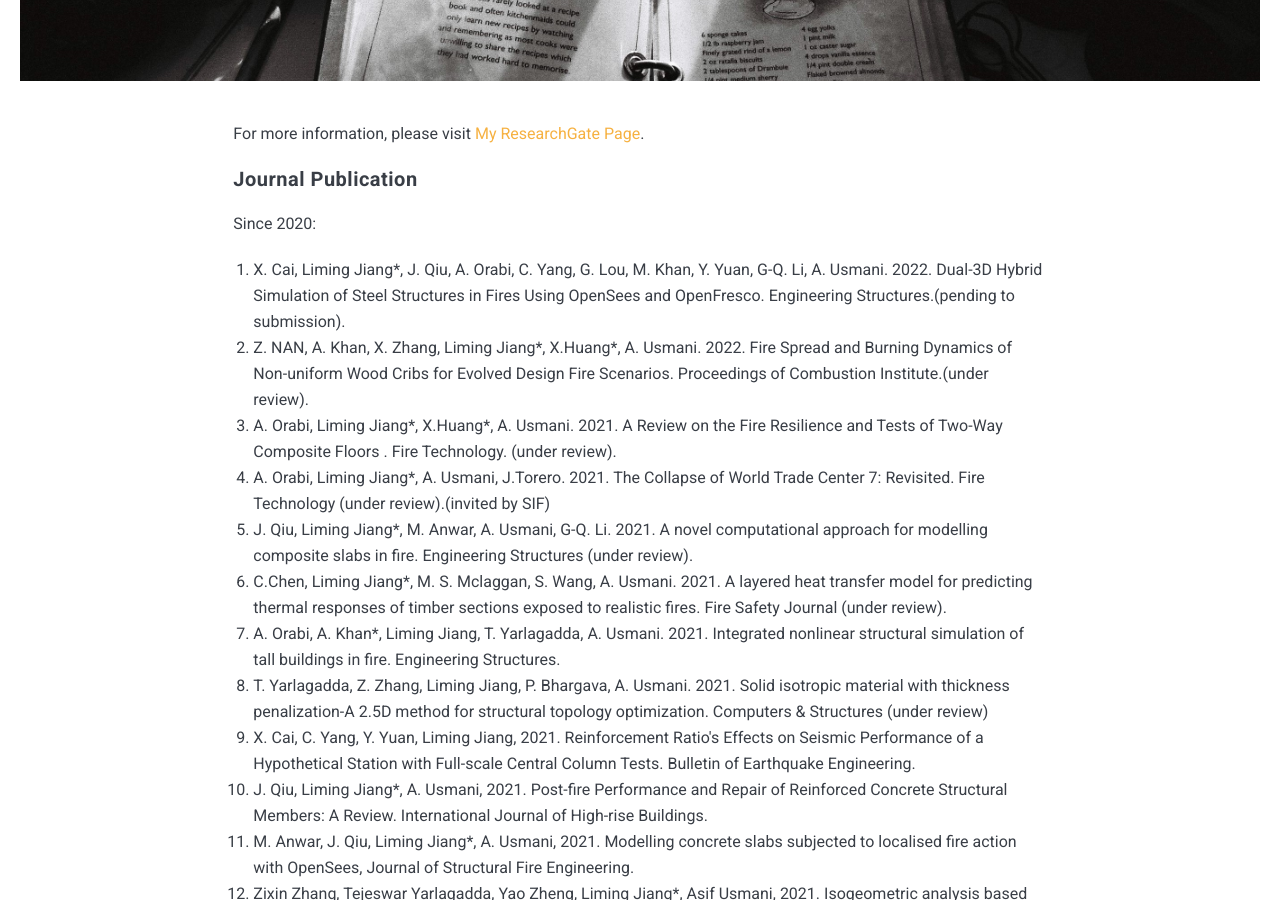
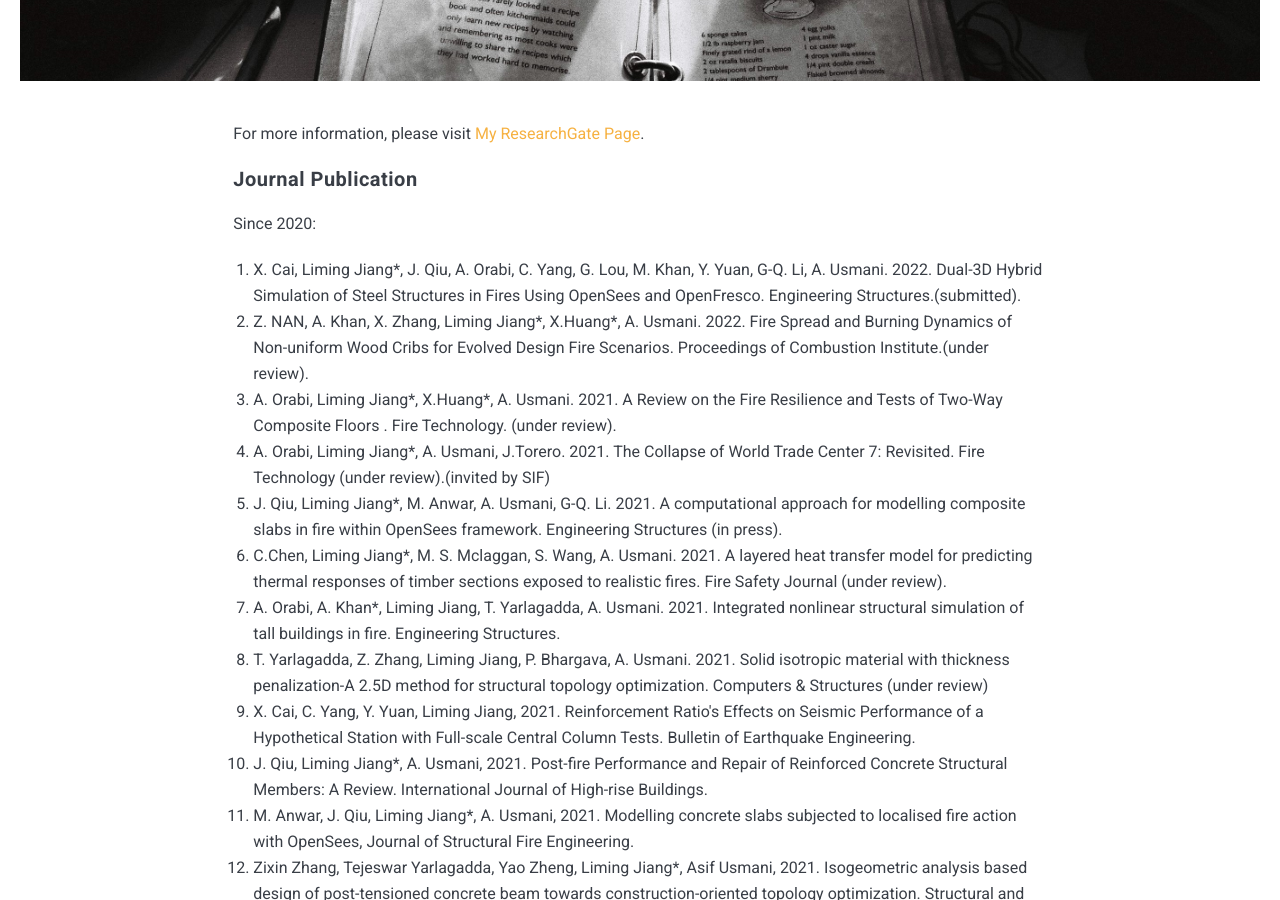
Before and after one commit to LimingXLiming/JiangLiming, a Jekyll site: the page built from _pages/Publication.md, in a window 1280 px wide and 900 px high, scrolled down 550 px. Built offline with Jekyll 4.4.1, drawn with Linux system fonts in a browser that asks for light colours; nearby versions of some CDN libraries.

Commit message:
Update Publication.md

```diff
--- a/_pages/Publication.md
+++ b/_pages/Publication.md
@@ -8,11 +8,11 @@ For more information, please visit [My ResearchGate Page](https://www.researchga
 #### Journal Publication
 <p>Since 2020:</p>
 <ol>
-  <li>X. Cai, Liming Jiang*, J. Qiu, A. Orabi, C. Yang, G. Lou, M. Khan, Y. Yuan, G-Q. Li, A. Usmani. 2022. Dual-3D Hybrid Simulation of Steel Structures in Fires Using OpenSees and OpenFresco. Engineering Structures.(pending to submission).</li>
+  <li>X. Cai, Liming Jiang*, J. Qiu, A. Orabi, C. Yang, G. Lou, M. Khan, Y. Yuan, G-Q. Li, A. Usmani. 2022. Dual-3D Hybrid Simulation of Steel Structures in Fires Using OpenSees and OpenFresco. Engineering Structures.(submitted).</li>
   <li>Z. NAN, A. Khan, X. Zhang, Liming Jiang*, X.Huang*, A. Usmani.  2022. Fire Spread and Burning Dynamics of Non-uniform Wood Cribs for Evolved Design Fire Scenarios. Proceedings of Combustion Institute.(under review).</li>
   <li>A. Orabi, Liming Jiang*, X.Huang*, A. Usmani.  2021. A Review on the Fire Resilience and Tests of Two-Way Composite Floors . Fire Technology. (under review).</li>
   <li>A. Orabi, Liming Jiang*, A. Usmani, J.Torero.  2021. The Collapse of World Trade Center 7: Revisited. Fire Technology (under review).(invited by SIF)</li>
-  <li>J. Qiu, Liming Jiang*, M. Anwar, A. Usmani, G-Q. Li.  2021. A novel computational approach for modelling composite slabs in fire. Engineering Structures (under review).</li>
+  <li>J. Qiu, Liming Jiang*, M. Anwar, A. Usmani, G-Q. Li.  2021. A computational approach for modelling composite slabs in fire within OpenSees framework. Engineering Structures (in press).</li>
   <li>C.Chen, Liming Jiang*, M. S. Mclaggan, S. Wang, A. Usmani. 2021. A layered heat transfer model for predicting thermal responses of timber sections exposed to realistic fires. Fire Safety Journal (under review).</li>
   <li>A. Orabi, A. Khan*, Liming Jiang, T. Yarlagadda, A. Usmani. 2021. Integrated nonlinear structural simulation of tall buildings in fire. Engineering Structures.</li>
   <li>T. Yarlagadda, Z. Zhang, Liming Jiang, P. Bhargava, A. Usmani. 2021. Solid isotropic material with thickness penalization-A 2.5D method for structural topology optimization. Computers & Structures (under review)</li>
```
